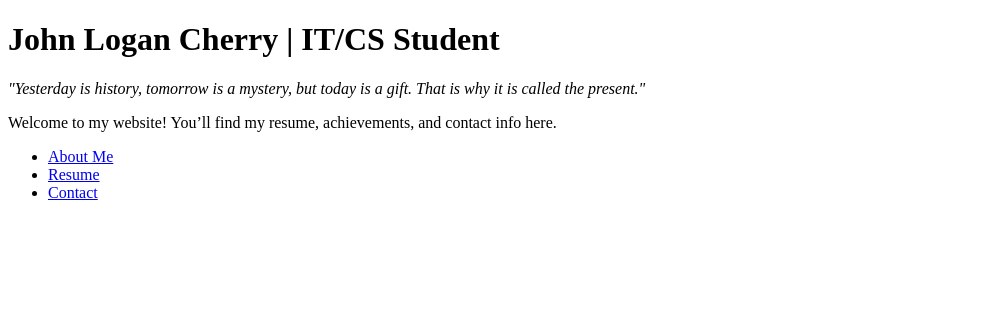
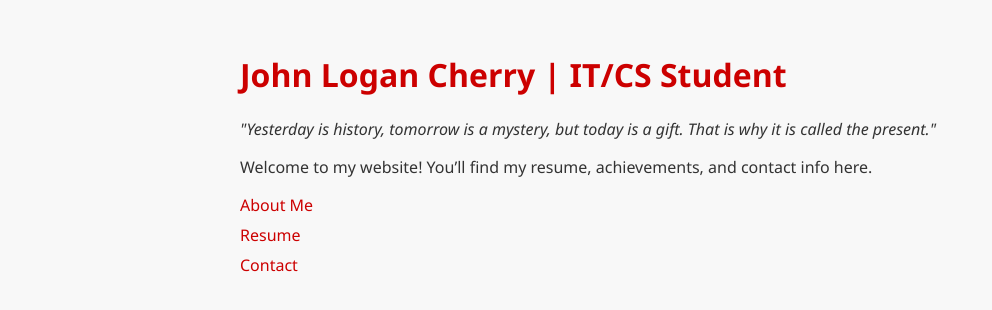
Before and after one commit to cherryjl/cherryjl.github.io, a plain HTML site: page index.html in a window 1280 px wide. Shown: the whole page, without its empty margins (0-992 px from the left). Drawn offline with Linux system fonts and the light colour scheme.

Commit message:
Update style.css

```diff
--- a/assets/css/style.css
+++ b/assets/css/style.css
@@ -1 +1,65 @@
-<!-- Placeholder for style.css -->
+:root {
+  --bg-light: #f8f8f8;
+  --text-light: #333;
+  --accent: #cc0000;
+  --bg-dark: #121212;
+  --text-dark: #e0e0e0;
+}
+
+body {
+  font-family: 'Segoe UI', sans-serif;
+  background-color: var(--bg-light);
+  color: var(--text-light);
+  margin: 0;
+  padding: 2rem;
+  transition: background-color 0.3s, color 0.3s;
+}
+
+h1, h2, h3 {
+  color: var(--accent);
+}
+
+nav ul {
+  list-style: none;
+  padding: 0;
+}
+
+nav li {
+  margin: 0.5rem 0;
+}
+
+a {
+  color: var(--accent);
+  text-decoration: none;
+}
+
+a:hover {
+  text-decoration: underline;
+}
+
+header, main {
+  max-width: 800px;
+  margin: auto;
+}
+
+.dark-mode {
+  background-color: var(--bg-dark);
+  color: var(--text-dark);
+}
+
+.dark-mode a {
+  color: #ff4f4f;
+}
+
+.toggle-btn {
+  position: fixed;
+  top: 1rem;
+  right: 1rem;
+  background: none;
+  border: 2px solid var(--accent);
+  color: var(--accent);
+  padding: 0.5rem 1rem;
+  cursor: pointer;
+  border-radius: 5px;
+  font-weight: bold;
+}
```
